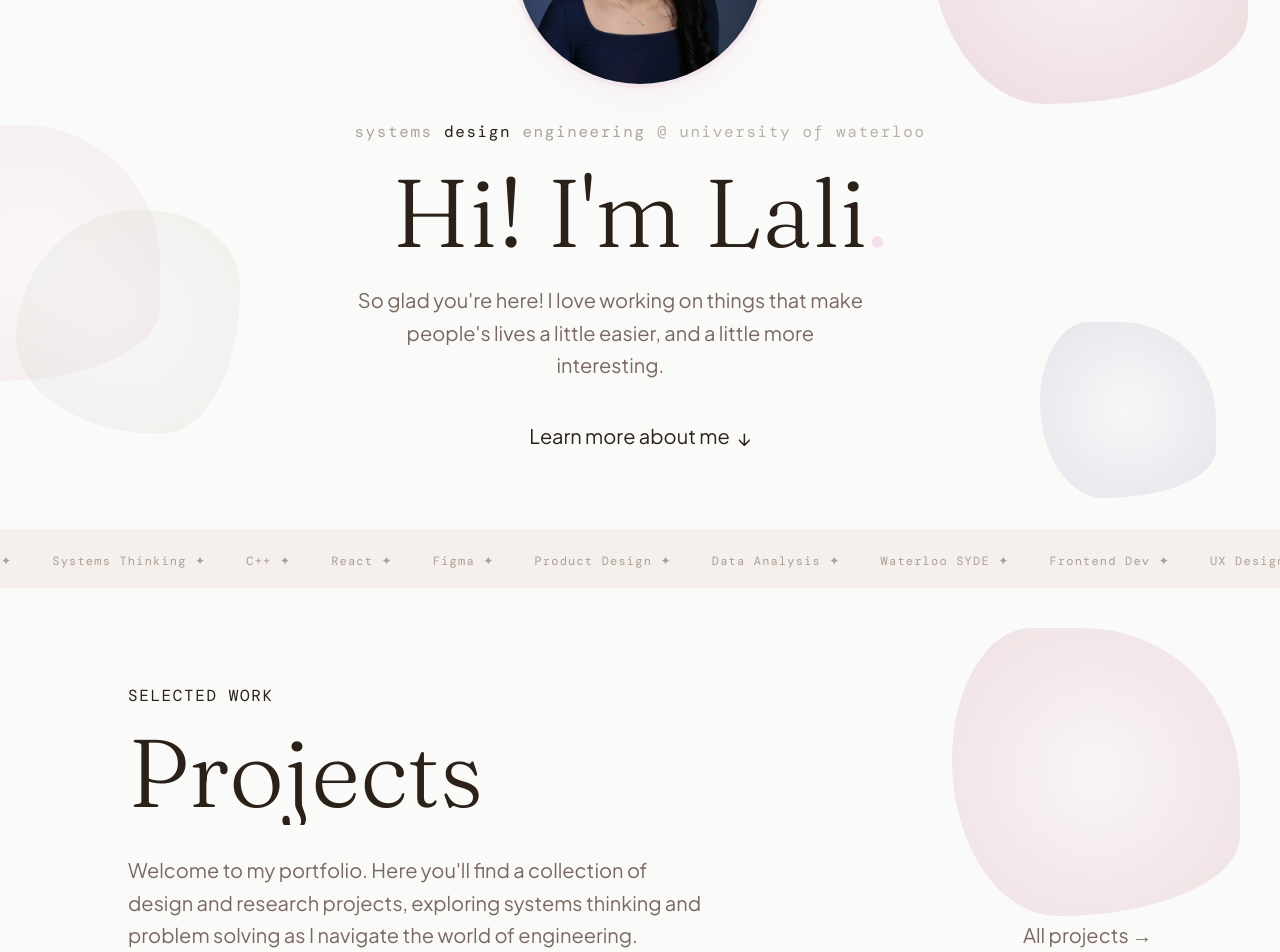
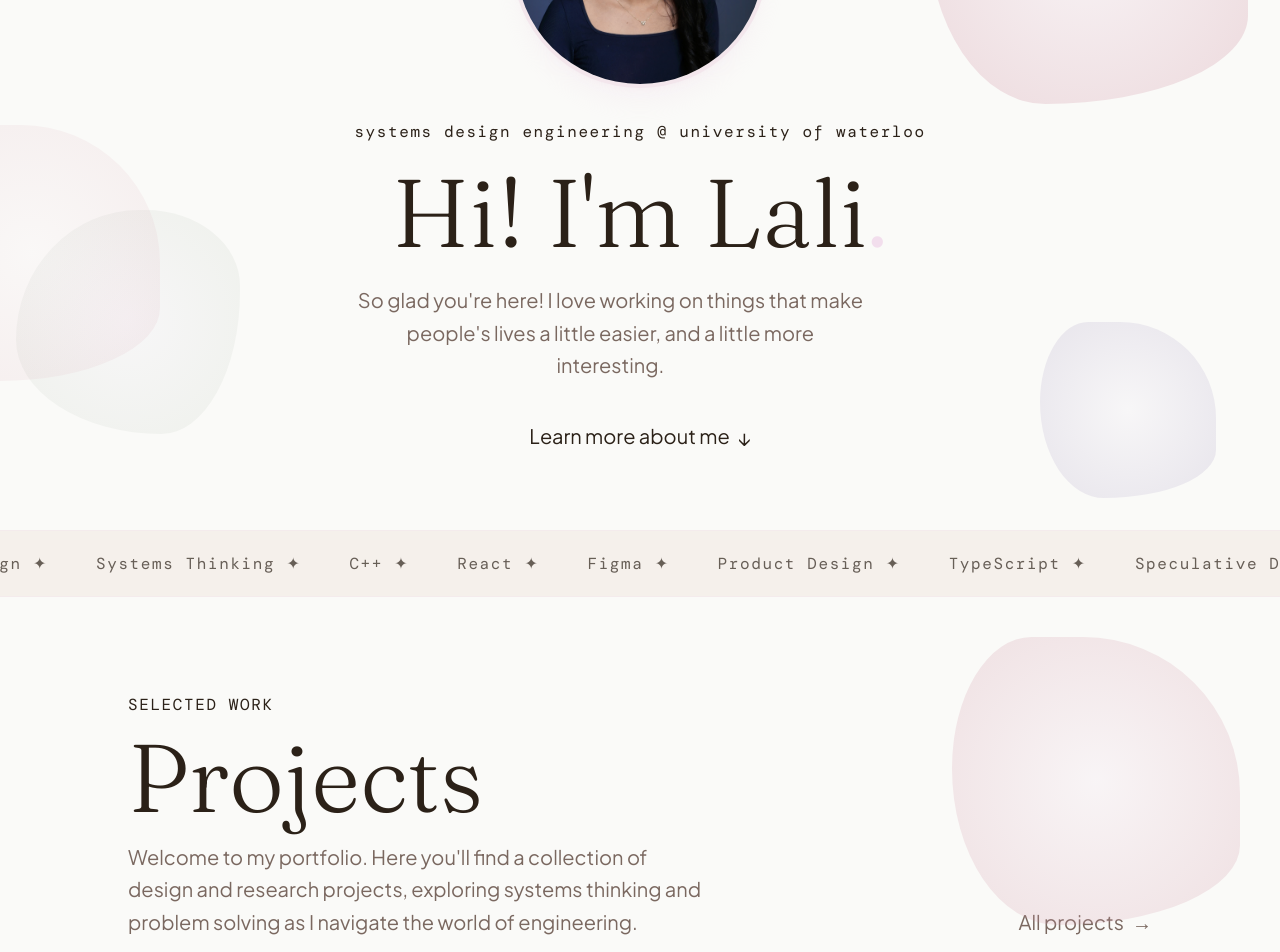
Before and after one commit to lalithyaraavi/lalithya-website, a Next.js app: page / in a window 1280 px wide. Shown: the part 280-1232 px from the top of the page. Built offline with nearby package versions, Linux system fonts and the light colour scheme; a web font is replaced by a local one.

Commit message:
revert motion changes, keep LinkedIn fix and remove star from hello

```diff
--- a/src/app/page.tsx
+++ b/src/app/page.tsx
@@ -1,5 +1,4 @@
 "use client";
-import { useState, useEffect } from "react";
 import { motion } from "framer-motion";
 import Link from "next/link";
 import { projects } from "@/data/content";
@@ -8,7 +7,7 @@ import FadeIn from "@/components/FadeIn";
 import PhotoCarousel from "@/components/PhotoCarousel";
 import Blobs from "@/components/Blobs";
 
-const ticker = ["UX Design ✦", "Systems Thinking ✦", "C++ ✦", "React ✦", "Figma ✦", "Product Design ✦", "Data Analysis ✦", "Waterloo SYDE ✦", "Frontend Dev ✦"];
+const ticker = ["UX Design ✦", "Systems Thinking ✦", "C++ ✦", "React ✦", "Figma ✦", "Product Design ✦", "TypeScript ✦", "Speculative Design ✦", "Waterloo SYDE ✦", "Frontend Dev ✦"];
 
 const experience = [
   { role: "Operations Analyst", company: "Suncor Energy", period: "Jan 2026 – Apr 2026" },
@@ -21,63 +20,6 @@ const CONTAINER   = "max-w-5xl mx-auto";
 const LABEL       = "font-mono text-base text-rose-DEFAULT tracking-widest";
 const HEADING     = "font-display text-7xl md:text-8xl font-light text-ink-DEFAULT leading-tight";
 const BODY        = "font-body text-xl text-ink-muted leading-relaxed";
-
-// Typewriter component for "Lali"
-function TypewriterLali() {
-  const [displayed, setDisplayed] = useState("");
-  const [cursorOn, setCursorOn] = useState(true);
-  const full = "Lali";
-
-  useEffect(() => {
-    let i = 0;
-    const start = setTimeout(() => {
-      const interval = setInterval(() => {
-        i++;
-        setDisplayed(full.slice(0, i));
-        if (i === full.length) {
-          clearInterval(interval);
-          setTimeout(() => setCursorOn(false), 1000);
-        }
-      }, 110);
-      return () => clearInterval(interval);
-    }, 500);
-    return () => clearTimeout(start);
-  }, []);
-
-  return (
-    <em className="not-italic text-rose-DEFAULT">
-      {displayed}
-      {cursorOn && (
-        <motion.span
-          animate={{ opacity: [1, 0, 1] }}
-          transition={{ duration: 0.7, repeat: Infinity }}
-          className="inline-block w-[2px] h-[0.8em] bg-rose-DEFAULT ml-0.5 align-middle rounded-sm"
-        />
-      )}
-    </em>
-  );
-}
-
-// Word-by-word slide-up reveal for headings on scroll
-function WordReveal({ words, className, delay = 0 }: { words: { text: string; em?: boolean }[]; className: string; delay?: number }) {
-  return (
-    <span className={className} aria-label={words.map(w => w.text).join(" ")}>
-      {words.map((word, i) => (
-        <span key={i} className="inline-block overflow-hidden leading-[1.1]">
-          <motion.span
-            className={`inline-block${word.em ? " text-rose-DEFAULT" : ""}`}
-            initial={{ y: "110%" }}
-            whileInView={{ y: 0 }}
-            viewport={{ once: true, margin: "-30px" }}
-            transition={{ duration: 0.55, delay: delay + i * 0.1, ease: [0.22, 1, 0.36, 1] }}
-          >
-            {word.text}&nbsp;
-          </motion.span>
-        </span>
-      ))}
-    </span>
-  );
-}
 
 export default function Home() {
   return (
@@ -104,42 +46,16 @@ export default function Home() {
           </motion.div>
 
           <div className="max-w-2xl">
-            {/* Subtitle label: "design" pops in rose, rest fades in muted */}
-            <motion.p initial={{ opacity: 0 }} animate={{ opacity: 1 }} transition={{ duration: 0.01, delay: 0.28 }}
-              className="font-mono text-base tracking-widest mb-5">
-              {[
-                { text: "systems",                   color: "text-ink-muted/60", delay: 0.32 },
-                { text: " design",                   color: "text-rose-DEFAULT", delay: 0.44 },
-                { text: " engineering",              color: "text-ink-muted/60", delay: 0.56 },
-                { text: " @ university of waterloo", color: "text-ink-muted/50", delay: 0.68 },
-              ].map(({ text, color, delay }) => (
-                <motion.span
-                  key={text}
-                  className={color}
-                  initial={{ opacity: 0, y: 6 }}
-                  animate={{ opacity: 1, y: 0 }}
-                  transition={{ duration: 0.4, delay, ease: [0.22, 1, 0.36, 1] }}
-                >
-                  {text}
-                </motion.span>
-              ))}
+            <motion.p initial={{ opacity: 0, y: 16 }} animate={{ opacity: 1, y: 0 }} transition={{ duration: 0.6, delay: 0.3 }}
+              className={`${LABEL} mb-5`}>
+              systems design engineering @ university of waterloo
             </motion.p>
 
-            {/* Hero h1 with typewriter "Lali" */}
-            <motion.h1
-              initial={{ opacity: 0, y: 32 }}
-              animate={{ opacity: 1, y: 0 }}
-              transition={{ duration: 0.75, delay: 0.4, ease: [0.22, 1, 0.36, 1] }}
-              className="font-display text-6xl md:text-8xl font-light leading-[1.05] text-ink-DEFAULT mb-6"
-            >
+            <motion.h1 initial={{ opacity: 0, y: 32 }} animate={{ opacity: 1, y: 0 }} transition={{ duration: 0.75, delay: 0.4, ease: [0.22, 1, 0.36, 1] }}
+              className="font-display text-6xl md:text-8xl font-light leading-[1.05] text-ink-DEFAULT mb-6">
               Hi! I&apos;m{" "}
-              <TypewriterLali />
-              <motion.span
-                className="text-rose-light"
-                initial={{ opacity: 0 }}
-                animate={{ opacity: 1 }}
-                transition={{ delay: 1.6 }}
-              >.</motion.span>
+              <em className="not-italic text-rose-DEFAULT">Lali</em>
+              <span className="text-rose-light">.</span>
             </motion.h1>
 
             <motion.p initial={{ opacity: 0, y: 24 }} animate={{ opacity: 1, y: 0 }} transition={{ duration: 0.7, delay: 0.55 }}
@@ -159,10 +75,10 @@ export default function Home() {
       </section>
 
       {/* ── Skills Ticker ─────────────────────────────────── */}
-      <div className="py-4 bg-cream-warm border-y border-rose-light/30 overflow-hidden">
+      <div className="py-5 bg-cream-warm border-y border-rose-light/30 overflow-hidden">
         <div className="animate-scroll-left whitespace-nowrap">
           {[...ticker, ...ticker].map((item, i) => (
-            <span key={i} className="inline-block mx-5 font-mono text-xs text-ink-muted/60 tracking-widest">{item}</span>
+            <span key={i} className={`inline-block mx-6 ${LABEL} opacity-70`}>{item}</span>
           ))}
         </div>
       </div>
@@ -174,16 +90,13 @@ export default function Home() {
           <div className={`${CONTAINER} flex flex-col md:flex-row md:items-end justify-between gap-4 mb-14`}>
             <div>
               <p className={`${LABEL} mb-3`}>SELECTED WORK</p>
-              <WordReveal
-                words={[{ text: "Projects" }]}
-                className={HEADING + " mb-4 block"}
-              />
+              <h2 className={`${HEADING} mb-4`}>Projects</h2>
               <p className={`${BODY} max-w-xl`}>
                 Welcome to my portfolio. Here you&apos;ll find a collection of design and research projects, exploring systems thinking and problem solving as I navigate the world of engineering.
               </p>
             </div>
             <Link href="/projects" className={`hidden md:flex items-center gap-2 ${BODY} hover:text-rose-DEFAULT transition-colors shrink-0`}>
-              All projects →
+              All projects <span className="group-hover:translate-x-1 transition-transform">→</span>
             </Link>
           </div>
         </FadeIn>
@@ -207,10 +120,11 @@ export default function Home() {
       <section id="about" className={`relative ${SECTION_PAD} py-24 bg-cream-warm border-y border-rose-light/30 overflow-hidden`}>
         <Blobs />
         <div className={CONTAINER}>
-          <WordReveal
-            words={[{ text: "A" }, { text: "little" }, { text: "about" }, { text: "me", em: true }]}
-            className={HEADING + " mb-8 block"}
-          />
+          <FadeIn>
+            <h2 className={`${HEADING} mb-8`}>
+              A little about <em className="text-rose-DEFAULT">me</em>
+            </h2>
+          </FadeIn>
 
           {/* Bio + photo carousel */}
           <div className="grid md:grid-cols-[1fr_1.2fr] gap-16 items-stretch mb-20">
@@ -273,10 +187,9 @@ export default function Home() {
         <div className={CONTAINER}>
           <FadeIn>
             <p className={`${LABEL} mb-3`}>GET IN TOUCH</p>
-            <WordReveal
-              words={[{ text: "Say" }, { text: "hello", em: true }]}
-              className={HEADING + " mb-4 block"}
-            />
+            <h2 className={`${HEADING} mb-4`}>
+              Say <em className="text-rose-DEFAULT">hello</em>
+            </h2>
             <p className={`${BODY} mb-12 max-w-md`}>
               Whether it&apos;s a collab, a co-op, or just a chat, I&apos;m always happy to connect.
             </p>
```
